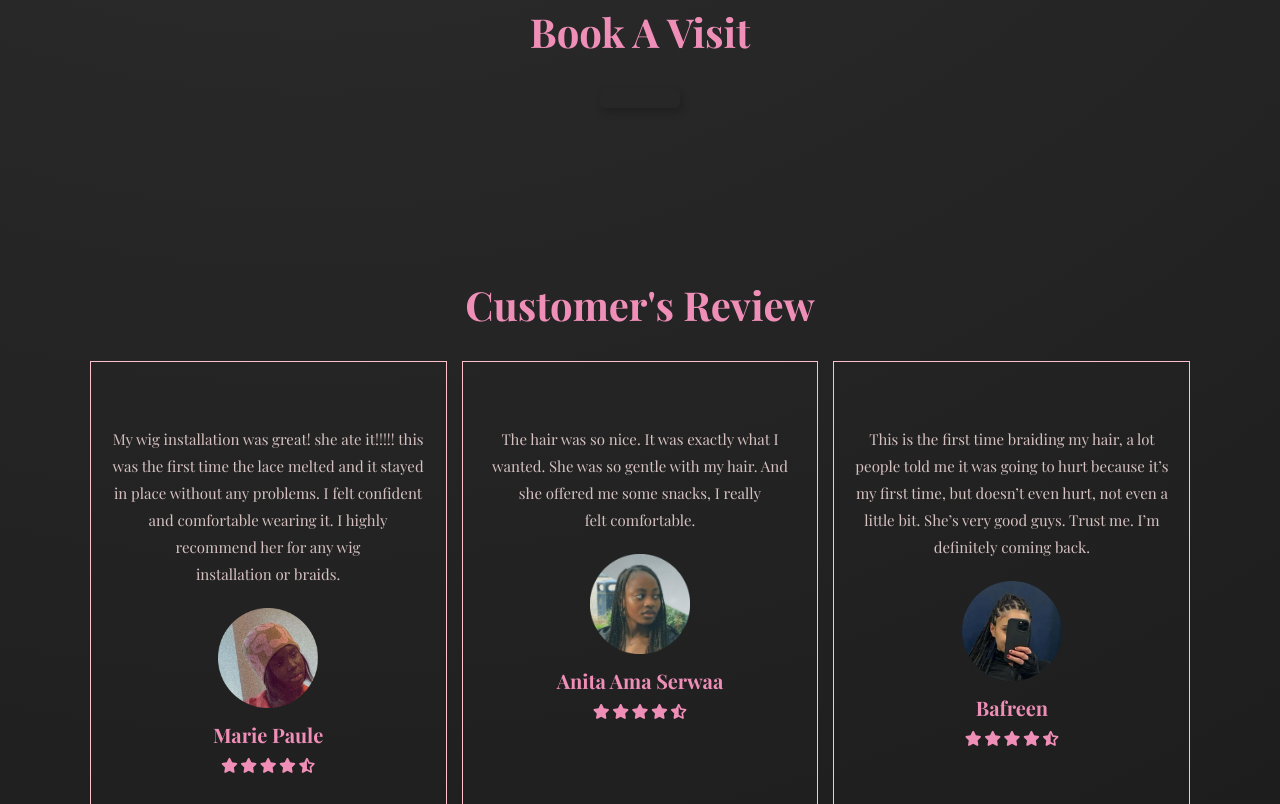
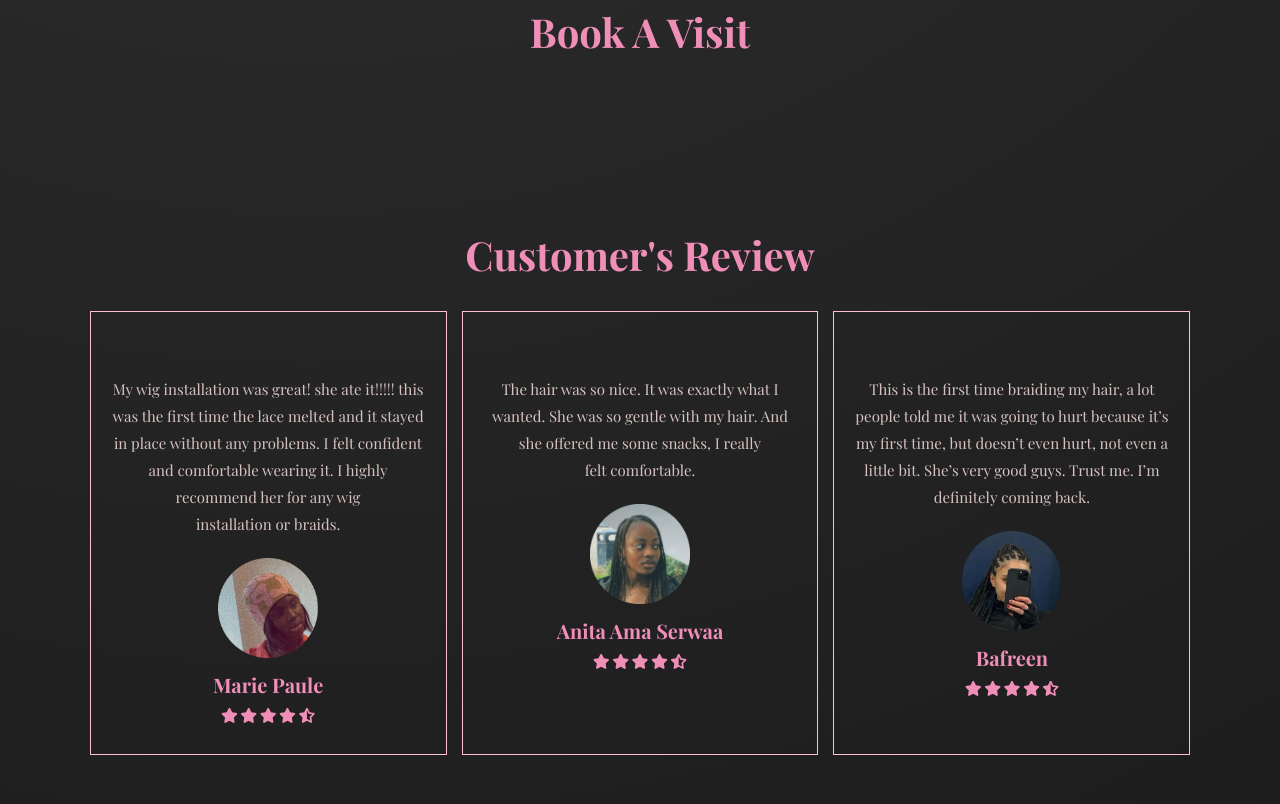
Before and after one commit to Edmondakwasi/Hair_dressing_saloon, a PHP site: page / in a window 1280 px wide. Shown: the part 5450-6254 px from the top of the page. Run offline with PHP 8.4, Linux system fonts and the light colour scheme; some libraries are stand-ins or nearby versions; some web fonts are replaced.

Commit message:
removed padding from button

```diff
--- a/styles/style.css
+++ b/styles/style.css
@@ -88,13 +88,10 @@ section{
 .btn{
     display: block;
     margin: 30px auto;
-    padding-top: 1rem;
-    padding-bottom: 1rem;
     width: 8rem;
     font-size: 1.6rem;
     box-shadow: 2px 4px 8px rgba(0, 0, 0, 0.2);
     border-radius: 6px;
-    text-decoration: none;
     color:  var(--text-pink);
     transition: background 0.5s;
 }
```
